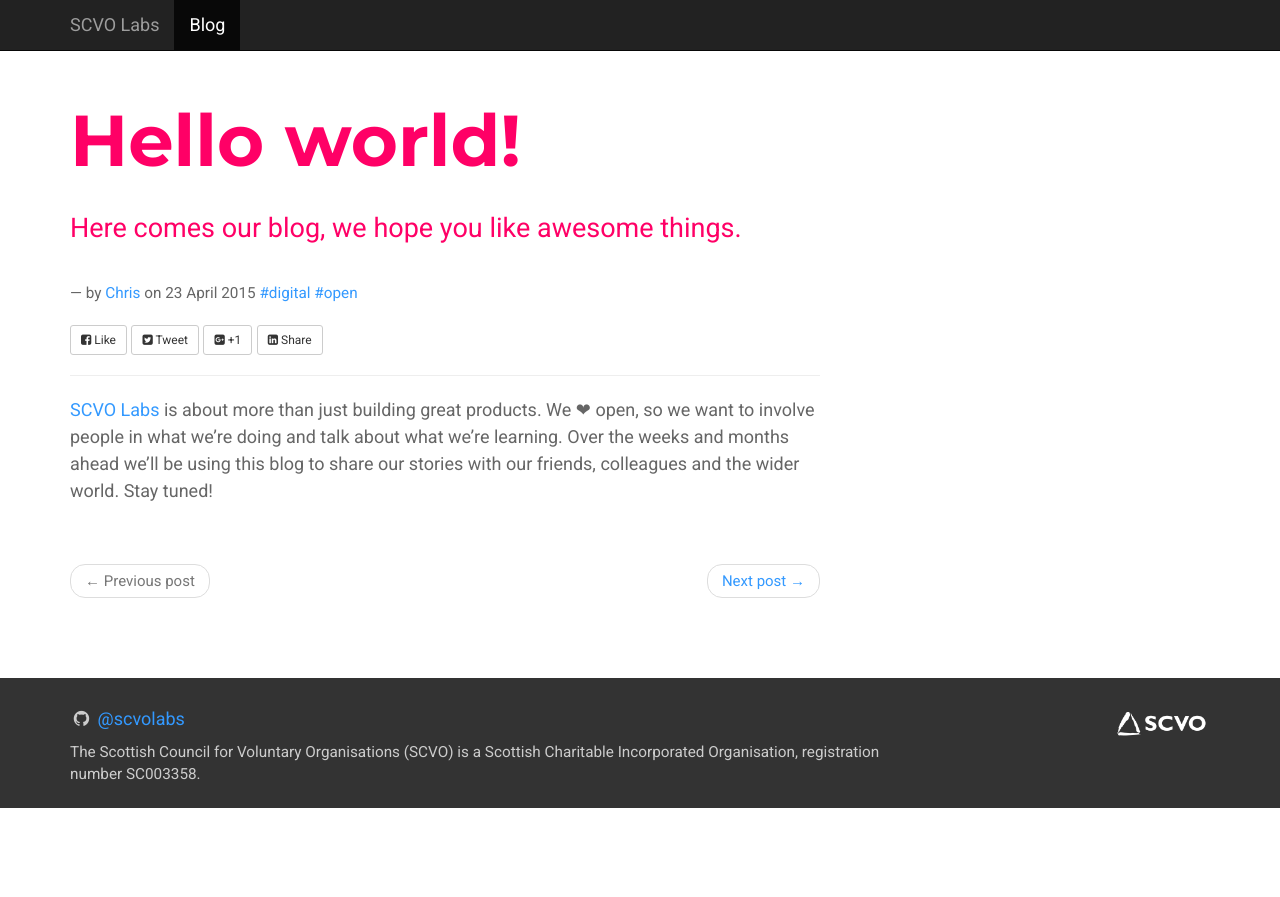
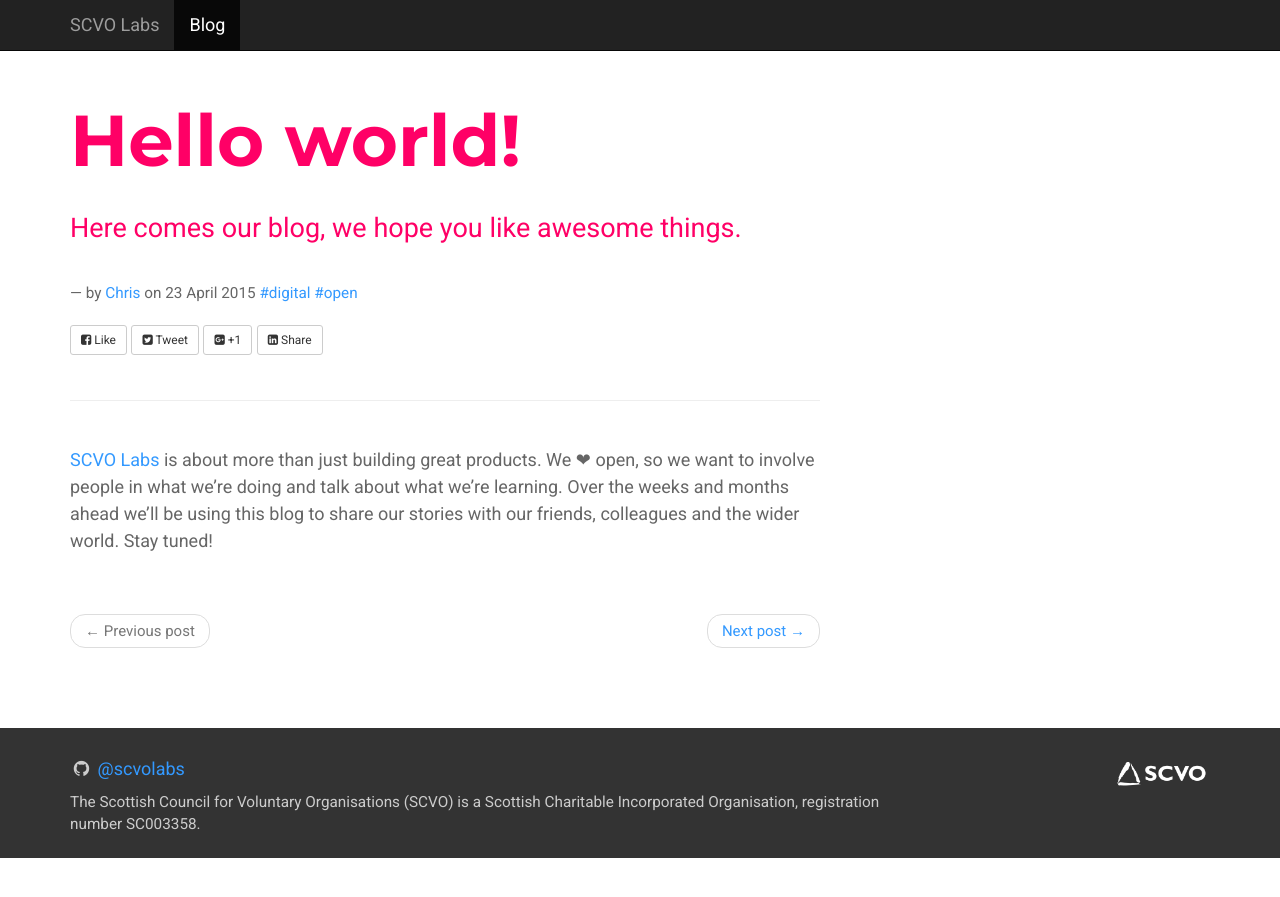
Before and after one commit to scvolabs/scvolabs-website, a Jekyll site: the page built from _posts/2015-04-23-hello-world.md, in a window 1280 px wide. Shown: the top 897 px of the page. Built offline with Jekyll 4.4.1, drawn with Linux system fonts in a browser that asks for light colours; nearby versions of some CDN libraries; comment, search, counter and statistics services are not loaded.

Commit message:
spacing tweaks

```diff
--- a/_layouts/post.html
+++ b/_layouts/post.html
@@ -33,7 +33,7 @@ layout: default
       {% if page.image %}
         <img src="/images/{{ page.image }}" class="postimg" />
       {% else %}
-        <hr />
+        <hr class="posthr"/>
       {% endif %}
 
       {{ content }}
--- a/css/main.scss
+++ b/css/main.scss
@@ -160,6 +160,11 @@ article:not(:first-child) {
   margin-bottom: $spacing-unit * 2;
 }
 
+hr.posthr {
+  margin-top: $spacing-unit * 1.5;
+  margin-bottom: $spacing-unit * 1.5;
+}
+
 
 
 // Images
```
Also changed, not shown: pages/tags.md (+1 -1 lines).
